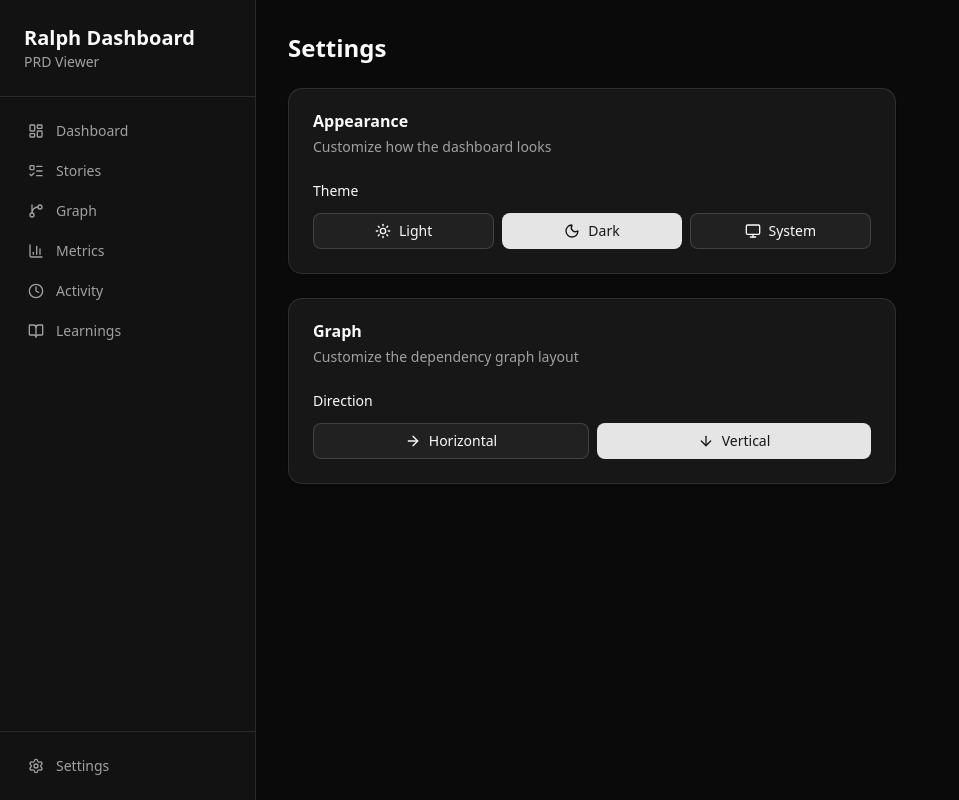
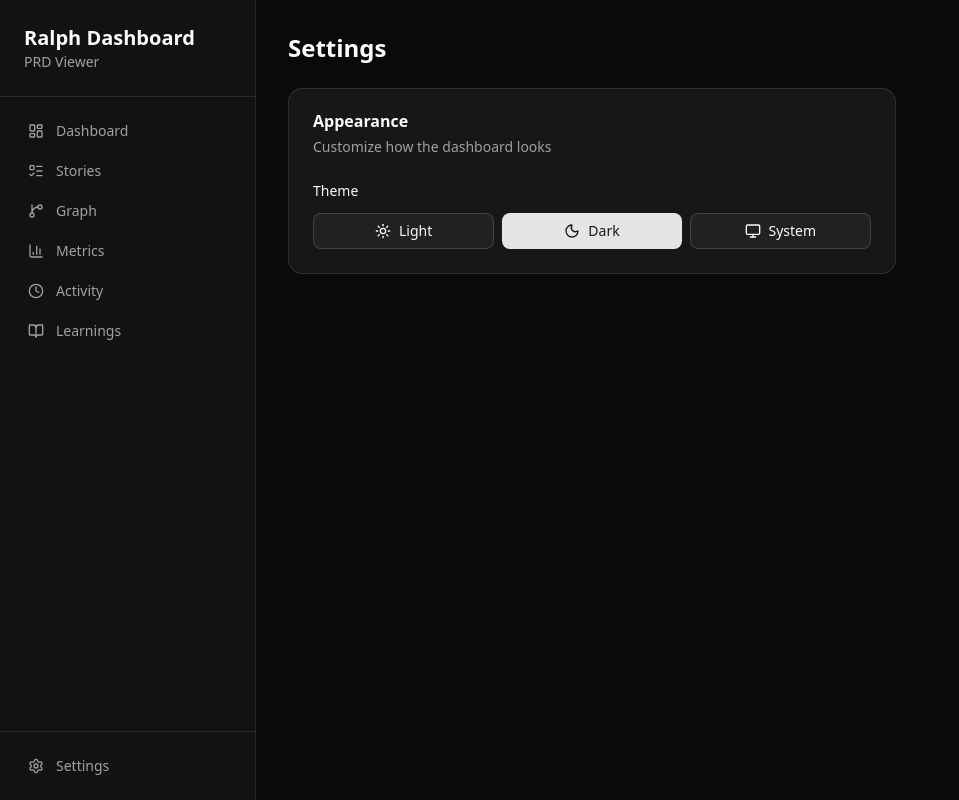
Before and after one commit to LorenzoWynberg/trinity, a Next.js app in the folder tools/ralph/dashboard/: page /settings in a window 1280 px wide. Shown: the whole page, without its empty margins (0-959 px from the left). Built offline with nearby package versions, Linux system fonts and the light colour scheme.

Commit message:
refactor(dashboard): remove graph settings from settings page

```diff
--- a/tools/ralph/dashboard/src/app/settings/page.tsx
+++ b/tools/ralph/dashboard/src/app/settings/page.tsx
@@ -4,25 +4,15 @@ import { useTheme } from 'next-themes'
 import { useEffect, useState } from 'react'
 import { Card, CardContent, CardDescription, CardHeader, CardTitle } from '@/components/ui/card'
 import { Button } from '@/components/ui/button'
-import { Sun, Moon, Monitor, ArrowRight, ArrowDown } from 'lucide-react'
+import { Sun, Moon, Monitor } from 'lucide-react'
 import { cn } from '@/lib/utils'
 
 export default function SettingsPage() {
   const { theme, setTheme } = useTheme()
   const [mounted, setMounted] = useState(false)
-  const [graphDirection, setGraphDirection] = useState<'horizontal' | 'vertical'>('horizontal')
 
   useEffect(() => {
     setMounted(true)
-    // Load graph direction from settings
-    fetch('/api/settings')
-      .then(res => res.json())
-      .then(data => {
-        if (data.graphDirection) {
-          setGraphDirection(data.graphDirection)
-        }
-      })
-      .catch(console.error)
   }, [])
 
   const saveTheme = async (newTheme: string) => {
@@ -38,19 +28,6 @@ export default function SettingsPage() {
     }
   }
 
-  const saveGraphDirection = async (direction: 'horizontal' | 'vertical') => {
-    setGraphDirection(direction)
-    try {
-      await fetch('/api/settings', {
-        method: 'POST',
-        headers: { 'Content-Type': 'application/json' },
-        body: JSON.stringify({ graphDirection: direction }),
-      })
-    } catch (error) {
-      console.error('Failed to save graph direction:', error)
-    }
-  }
-
   if (!mounted) {
     return null
   }
@@ -59,11 +36,6 @@ export default function SettingsPage() {
     { value: 'light', label: 'Light', icon: Sun },
     { value: 'dark', label: 'Dark', icon: Moon },
     { value: 'system', label: 'System', icon: Monitor },
-  ]
-
-  const directions = [
-    { value: 'horizontal', label: 'Horizontal', icon: ArrowRight },
-    { value: 'vertical', label: 'Vertical', icon: ArrowDown },
   ]
 
   return (
@@ -101,38 +73,6 @@ export default function SettingsPage() {
           </div>
         </CardContent>
       </Card>
-
-      <Card>
-        <CardHeader>
-          <CardTitle>Graph</CardTitle>
-          <CardDescription>
-            Customize the dependency graph layout
-          </CardDescription>
-        </CardHeader>
-        <CardContent>
-          <div className="space-y-4">
-            <div>
-              <label className="text-sm font-medium mb-3 block">Direction</label>
-              <div className="flex gap-2">
-                {directions.map(({ value, label, icon: Icon }) => (
-                  <Button
-                    key={value}
-                    variant={graphDirection === value ? 'default' : 'outline'}
-                    className={cn(
-                      'flex-1 gap-2',
-                      graphDirection === value && 'bg-primary'
-                    )}
-                    onClick={() => saveGraphDirection(value as 'horizontal' | 'vertical')}
-                  >
-                    <Icon className="h-4 w-4" />
-                    {label}
-                  </Button>
-                ))}
-              </div>
-            </div>
-          </div>
-        </CardContent>
-      </Card>
     </div>
   )
 }
```
